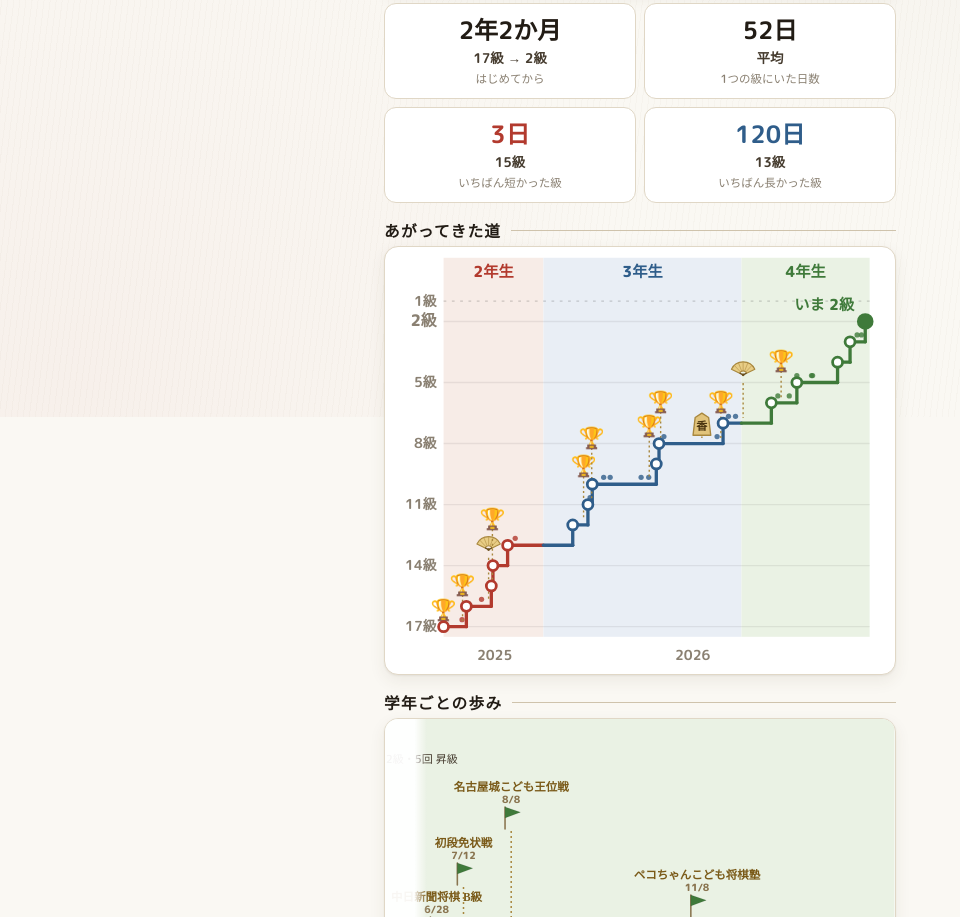
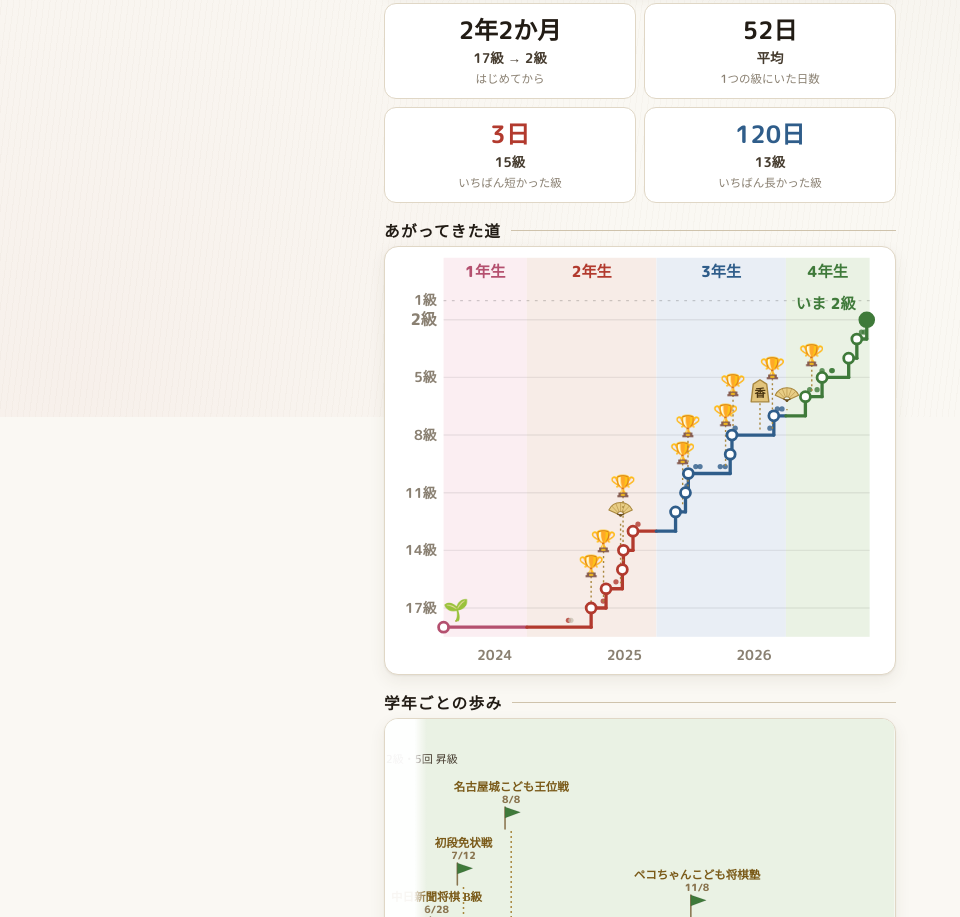
Before and after one commit to kakugawari/shogi_quiz, a plain HTML site: page hina.html in a window 1280 px wide. Shown: the part 383-1300 px from the top of the page, without its empty margins (0-960 px from the left). Drawn offline with Linux system fonts and the light colour scheme; a web font is replaced by a local one.

Commit message:
ひなの歴史: 17級より前の記録もグラフに出す
- いちばん古い記録の日 (2023年8月10日 はじめての将棋) に、17級の 1 つ下の「はじめ」の段を足した
- 1年生の帯ができ、はじめての将棋 (🌱)・いせ夏休み・休場した名古屋城こども王位戦も、
  あがってきた道と学年ごとの歩みにのる
- 「はじめ」は級ではないので、上の数字の札・いちばん短い/長い・スタートの札には入れない

Co-Authored-By: Claude Opus 5.5 <noreply@anthropic.com>
Claude-Session: https://claude.ai/code/session_018ByozwT5KrkXCSEL4kJBAn

```diff
--- a/hina.html
+++ b/hina.html
@@ -404,10 +404,20 @@ const KIROKU = {
     body.appendChild(stats);
 
     body.appendChild(el('div', 'zukan-fam', 'あがってきた道'));
-    body.appendChild(zentai(rows));
+    // グラフ用の記録。17級より前の大会もグラフにのせるため、いちばん古い記録の日に「はじめ」の段を足す
+    // (17級の 1 つ下の段。級はまだないので、統計や「いま」には入れない)
+    const chartRows = rows.slice();
+    const furui = (KIROKU.dekigoto || []).map((e) => parseDate(e.date)).filter((d) => d < rows[0].d).sort((a, b) => a - b)[0];
+    if (furui) {
+      chartRows.unshift({ date: '', d: furui, v: rows[0].v - 1, rank: 'はじめ', where: rows[0].where, pre: true,
+        days: null, ima: false, stay: Math.round((rows[0].d - furui) / DAY) });
+      const f = (KIROKU.dekigoto || []).find((e) => parseDate(e.date).getTime() === furui.getTime());
+      chartRows[0].date = f.date;
+    }
+    body.appendChild(zentai(chartRows));
 
     body.appendChild(el('div', 'zukan-fam', '学年ごとの歩み'));
-    body.appendChild(nenpyo(rows));
+    body.appendChild(nenpyo(chartRows));
 
     // 大会・タイトル戦
     const ev = (KIROKU.dekigoto || []).map((e) => Object.assign({}, e, { d: parseDate(e.date) })).sort((a, b) => a.d - b.d);
@@ -486,7 +496,8 @@ const KIROKU = {
       if (!sono && !tsugi && (ima - k) % 3) continue;
       const yy = y(v);
       svg.appendChild(s('line', { x1: L, x2: W - R, y1: yy, y2: yy, class: 'grid' + (tsugi ? ' is-tsugi' : '') }));
-      const t = s('text', { x: L - 5, y: yy + 3.5, 'text-anchor': 'end', class: 'ax' + (sono ? ' is-ima' : '') }, rankName(v));
+      const t = s('text', { x: L - 5, y: yy + 3.5, 'text-anchor': 'end', class: 'ax' + (sono ? ' is-ima' : '') },
+        rows[0].pre && k === step(rows[0].v) ? 'はじめ' : rankName(v));
       if (sono || tsugi) t.setAttribute('fill', imaIro);
       svg.appendChild(t);
     }
@@ -521,7 +532,7 @@ const KIROKU = {
       const t = parseDate(e.date).getTime();
       let at = null;
       for (const r of rows) if (r.d.getTime() <= t) at = r;
-      const kw = 13, kh = 16, kx = x(t);
+      const kw = 13, kh = 16, kx = Math.max(x(t), L + 9);   // 左の目盛りの字にかからないように
       let ky = y(at.v) - 22;
       const ew = shuOf(e) === 'shido' ? 18 : kw;   // 扇子は横に広い
       const butsukaru = (yy) => okiba.some((p) => Math.abs(p[0] - kx) < (ew + p[2]) / 2 + 1 && Math.abs(p[1] - yy) < kh + 1)
@@ -712,12 +723,13 @@ const KIROKU = {
       svg.appendChild(s('line', { x1: a, x2: a, y1: 0, y2: H, class: 'mi-sakai', stroke: iro[1] }));
       const lx = Math.max(a, AXIS) + 12;     // 左の目盛りの下にもぐらないように
       svg.appendChild(s('text', { x: lx, y: 26, class: 'mi-nen', fill: iro[1] }, nenOf(nd)));
-      const before = rows.filter((r) => nendoOf(r.d) < nd);
-      const start = before.length ? before[before.length - 1].rank : (these[0] ? these[0].rank : '');
-      const end = these.length ? these[these.length - 1].rank : start;
-      const n = these.filter((r) => r.days !== null).length;
+      const kyu = these.filter((r) => !r.pre);
+      const before = rows.filter((r) => !r.pre && nendoOf(r.d) < nd);
+      const start = before.length ? before[before.length - 1].rank : (kyu[0] ? kyu[0].rank : '');
+      const end = kyu.length ? kyu[kyu.length - 1].rank : start;
+      const n = kyu.filter((r) => r.days !== null).length;
       svg.appendChild(s('text', { x: lx, y: 44, class: 'mi-sum' },
-        nd + '年度　' + (start === end ? end : start + ' → ' + end) + (n ? '・' + n + '回 昇級' : '')));
+        nd + '年度　' + (start ? (start === end ? end : start + ' → ' + end) : '級はまだない') + (n ? '・' + n + '回 昇級' : '')));
     }
 
     // うすい横線 (目盛り)。1 級ごと
@@ -766,7 +778,7 @@ const KIROKU = {
     }
 
     // いちばん短かった級・長かった級 (上の札と同じ)。いまの級はまだ途中なので入れない
-    const sotsu = rows.filter((r) => !r.ima);
+    const sotsu = rows.filter((r) => !r.ima && !r.pre);
     const mijikai = sotsu.length ? Math.min.apply(null, sotsu.map((r) => r.stay)) : null;
     const nagai = sotsu.length ? Math.max.apply(null, sotsu.map((r) => r.stay)) : null;
     const BAI = { 2: 'ダブル昇級', 3: 'トリプル昇級' };
@@ -800,7 +812,8 @@ const KIROKU = {
       const kaime = rows.filter((q, j) => j <= i && q.where === r.where
         && q.d.getFullYear() === r.d.getFullYear() && q.d.getMonth() === r.d.getMonth()).length;
       let fuda = null;
-      if (r.days === null) fuda = ['スタート', 'is-start'];
+      if (r.pre) fuda = null;
+      else if (r.days === null) fuda = ['スタート', 'is-start'];
       else if (kaime >= 2) fuda = [BAI[kaime] || kaime + '回目の昇級', 'is-fast'];
       else if (r.days <= 14) fuda = ['スピード昇級', 'is-fast'];
       if (r.ima) fuda = ['いま', 'is-ima'];
@@ -855,7 +868,7 @@ const KIROKU = {
     const imaIro = gakuIro(rows[rows.length - 1].d.getTime())[1];
     for (let k = lo; k <= hi; k++) {
       const t = s('text', { x: AXIS - 6, y: ue + TOP + (hi - k) * ROW_H + 3.5, 'text-anchor': 'end',
-        class: 'mi-ax' + (k === ima ? ' is-ima' : k === hi ? ' is-tsugi' : '') }, rankOf(k));
+        class: 'mi-ax' + (k === ima ? ' is-ima' : k === hi ? ' is-tsugi' : '') }, rows[0].pre && k === lo ? 'はじめ' : rankOf(k));
       if (k === ima || k === hi) t.setAttribute('fill', imaIro);
       ax.appendChild(t);
     }
```
